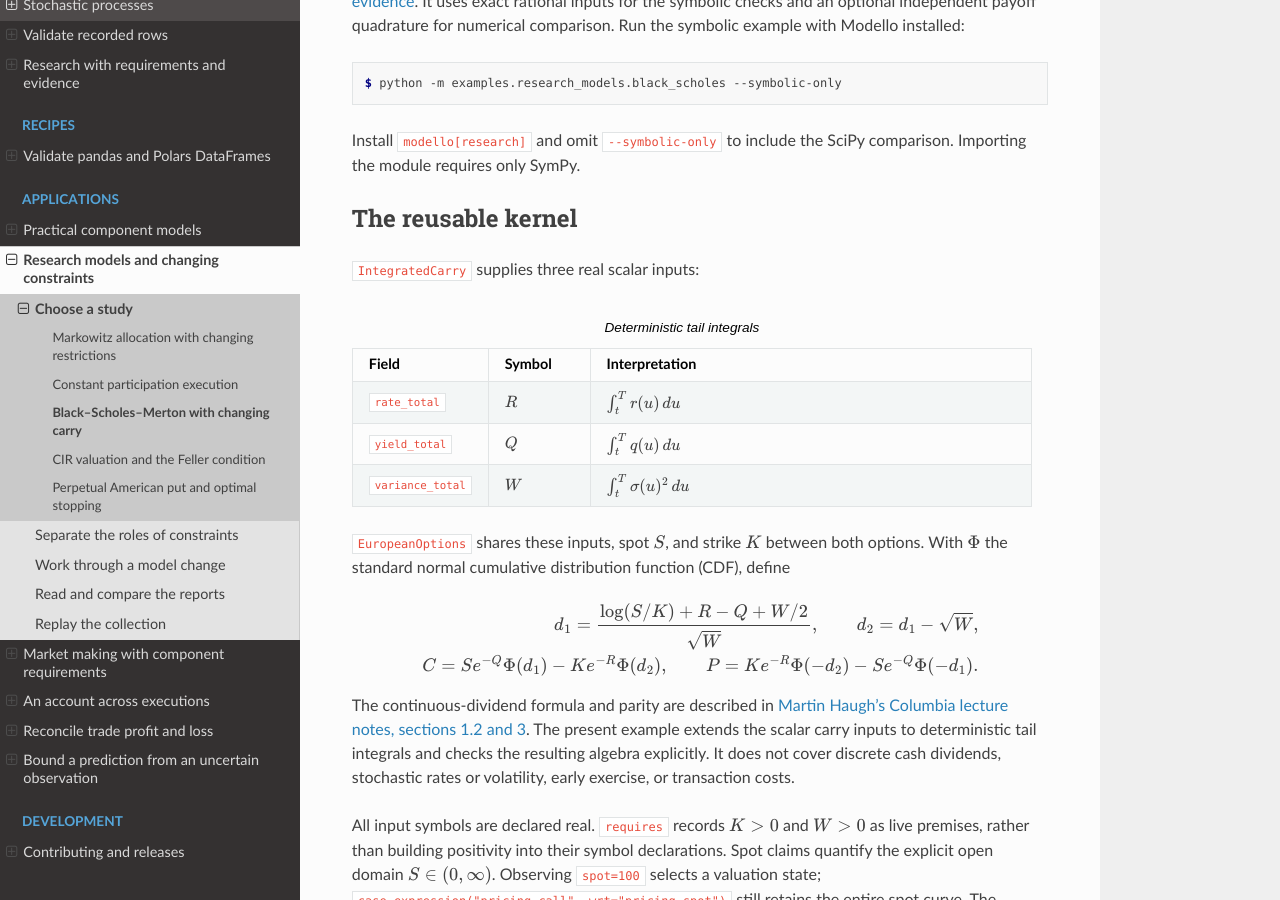
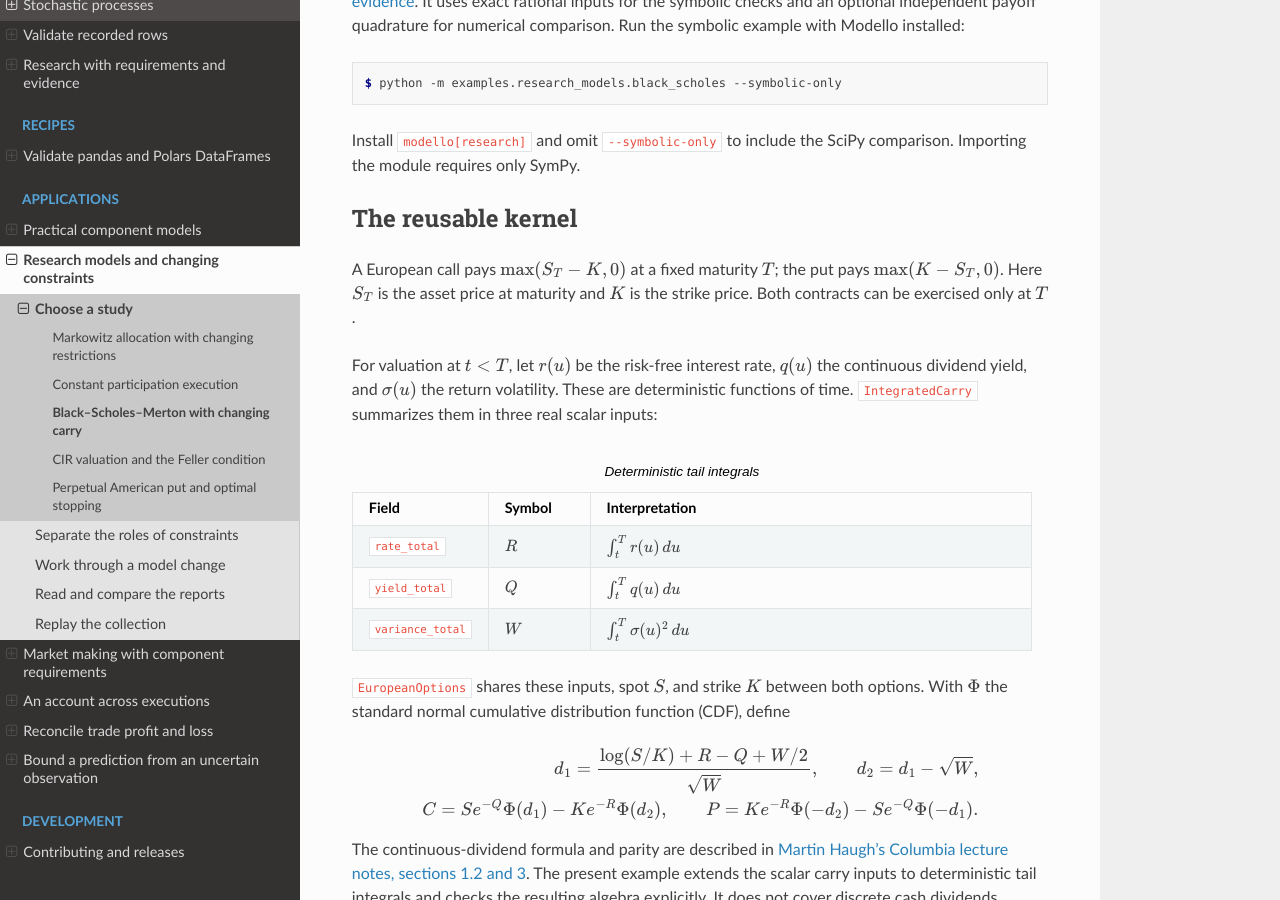
Before and after one commit to Code0x58/modello, a Sphinx documentation site: the page built from docs/examples/research-models/black-scholes.rst, in a window 1280 px wide and 900 px high, scrolled down 362 px. Built offline with Sphinx 7.4.7 and the Read the Docs theme 3.1.0, drawn with Linux system fonts in a browser that asks for light colours.

Commit message:
Define option payoffs before pricing formulas

```diff
--- a/docs/examples/research-models/black-scholes.rst
+++ b/docs/examples/research-models/black-scholes.rst
@@ -23,7 +23,15 @@ comparison. Importing the module requires only SymPy.
 The reusable kernel
 -------------------
 
-``IntegratedCarry`` supplies three real scalar inputs:
+A European call pays :math:`\max(S_T-K,0)` at a fixed maturity :math:`T`;
+the put pays :math:`\max(K-S_T,0)`. Here :math:`S_T` is the asset price at
+maturity and :math:`K` is the strike price. Both contracts can be exercised
+only at :math:`T`.
+
+For valuation at :math:`t<T`, let :math:`r(u)` be the risk-free interest rate,
+:math:`q(u)` the continuous dividend yield, and :math:`\sigma(u)` the return
+volatility. These are deterministic functions of time. ``IntegratedCarry``
+summarizes them in three real scalar inputs:
 
 .. list-table:: Deterministic tail integrals
    :header-rows: 1
```
Also changed, not shown: docs/examples/research-models/perpetual-put.rst (+5 -4 lines).
